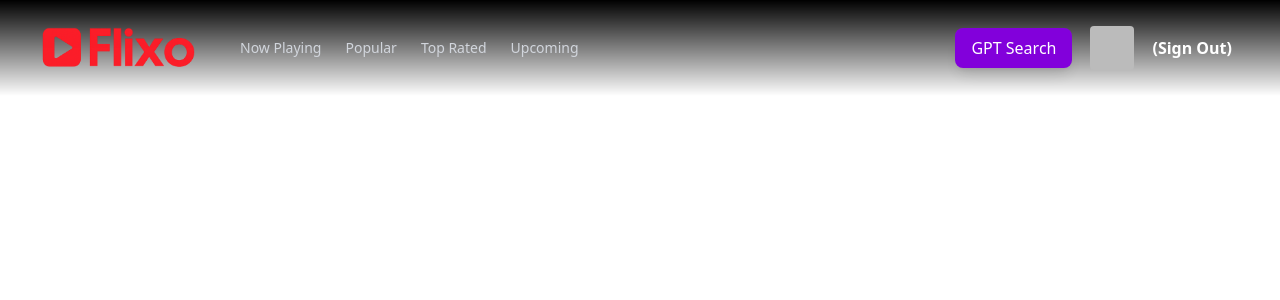
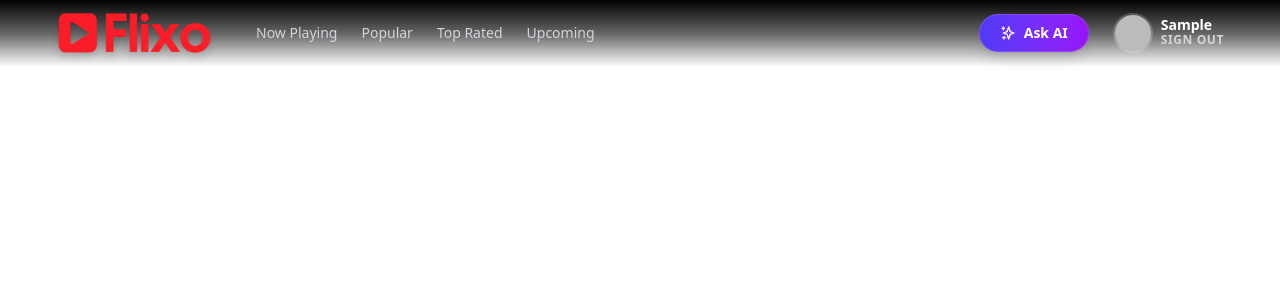
Before and after one commit to Yss207/Flixo, a React (Vite) app: page /browse in a window 1280 px wide. Shown: the top 300 px of the page. Built offline with nearby package versions, Linux system fonts and the light colour scheme; no server answers; sample sign-in values are in the browser's storage.

Commit message:
Header Update

```diff
--- a/src/components/Header.jsx
+++ b/src/components/Header.jsx
@@ -13,53 +13,42 @@ const Header = () => {
   const navigate = useNavigate();
   const user = useSelector((store) => store.user);
   const showGPTSearch = useSelector((store) => store.gpt.showGPTSearch);
+  const [activeTab, setActiveTab] = useState("");
+  const [isScrolled, setIsScrolled] = useState(false);
 
-  // 🟢 State to track which tab is currently "Glowing"
-  const [activeTab, setActiveTab] = useState("");
+  useEffect(() => {
+    const handleScroll = () => {
+      if (window.scrollY > 50) setIsScrolled(true);
+      else setIsScrolled(false);
+    };
+    window.addEventListener("scroll", handleScroll);
+    return () => window.removeEventListener("scroll", handleScroll);
+  }, []);
 
   const handleSignOut = () => {
-    signOut(auth)
-      .then(() => {})
-      .catch((error) => {
-        navigate("/error");
-      });
+    signOut(auth).catch(() => navigate("/error"));
   };
 
   const handleGPTSearchClick = () => {
     dispatch(toggleGPTSearchView());
   };
 
-  // 🟢 LOGO CLICK HANDLER: Smart Home Button
   const handleLogoClick = () => {
-    // 1. If on GPT Search page, close it to go back to Home
-    if (showGPTSearch) {
-      dispatch(toggleGPTSearchView());
-    }
-    // 2. Always scroll to the very top
+    if (showGPTSearch) dispatch(toggleGPTSearchView());
     window.scrollTo({ top: 0, behavior: "smooth" });
   };
 
-  // 🟢 SCROLL HANDLER: Finds the section by ID and slides to it
   const scrollToSection = (sectionId) => {
-    setActiveTab(sectionId); // Set the glow
+    setActiveTab(sectionId);
     const section = document.getElementById(sectionId);
-    if (section) {
-      section.scrollIntoView({ behavior: "smooth" });
-    }
+    if (section) section.scrollIntoView({ behavior: "smooth" });
   };
 
   useEffect(() => {
     const unsubscribe = onAuthStateChanged(auth, (user) => {
       if (user) {
         const { uid, email, displayName, photoURL } = user;
-        dispatch(
-          addUser({
-            uid: uid,
-            email: email,
-            displayName: displayName,
-            photoURL: photoURL,
-          })
-        );
+        dispatch(addUser({ uid, email, displayName, photoURL }));
         navigate("/browse");
       } else {
         dispatch(removeUser());
@@ -69,7 +58,6 @@ const Header = () => {
     return () => unsubscribe();
   }, []);
 
-  // 🟢 NAVIGATION ITEMS CONFIG
   const navItems = [
     { name: "Now Playing", id: "now-playing" },
     { name: "Popular", id: "popular" },
@@ -78,28 +66,37 @@ const Header = () => {
   ];
 
   return (
-    <div className="fixed w-full px-8 py-2 bg-linear-to-b from-black z-50 flex flex-col md:flex-row justify-between items-center transition-all duration-300">
-      {/* 1. Left Side: Logo & Navigation */}
-      <div className="flex items-center gap-8">
+    // 🟢 FIXED LAYOUT:
+    // 1. 'flex-col md:flex-row' -> Mobile: Stacked (Centered), Desktop: Row (Left/Right)
+    // 2. 'bg-gradient-to-b' -> Ensures no harsh lines (Dead space fix)
+    <div
+      className={`fixed w-full px-4 md:px-12 py-2 z-50 flex flex-col md:flex-row justify-between items-center transition-all duration-500 ${
+        isScrolled
+          ? "bg-black/95 shadow-xl"
+          : "bg-linear-to-b from-black via-black/60 to-transparent"
+      }`}
+    >
+      {/* 1. LEFT SIDE: Logo & Navigation */}
+      {/* 'w-full md:w-auto' ensures centering works on mobile */}
+      <div className="flex flex-col md:flex-row items-center gap-2 md:gap-8 w-full md:w-auto">
         <img
-          className="w-44 mx-auto md:mx-0 cursor-pointer hover:scale-105 transition-transform duration-200"
+          className="w-32 md:w-44 mx-auto md:mx-0 cursor-pointer hover:opacity-80 transition-opacity duration-200 drop-shadow-lg"
           src={logo}
           alt="logo"
           onClick={handleLogoClick}
         />
 
-        {/* 🟢 DESKTOP NAVBAR */}
+        {/* DESKTOP NAVBAR (Hidden on Mobile) */}
         {user && !showGPTSearch && (
-          <ul className="hidden md:flex gap-6 text-white text-sm font-medium">
+          <ul className="hidden md:flex gap-6 text-sm font-medium text-gray-300">
             {navItems.map((item) => (
               <li
                 key={item.name}
                 onClick={() => scrollToSection(item.id)}
-                className={`cursor-pointer transition-all duration-200 hover:text-red-300
-                  ${
+                className={`cursor-pointer transition-all duration-200 hover:text-white ${
                   activeTab === item.id
-                      ? "text-red-600 font-bold drop-shadow-[0_0_8px_rgba(220,38,38,0.8)] scale-105"
-                      : "text-gray-300"
+                    ? "text-white font-bold border-b-2 border-red-600 pb-1"
+                    : ""
                 }`}
               >
                 {item.name}
@@ -109,28 +106,76 @@ const Header = () => {
         )}
       </div>
 
-      {/* 2. Right Side: User Actions */}
+      {/* 2. RIGHT SIDE: User Actions */}
+      {/* 'mt-2 md:mt-0' adds slight spacing on mobile without creating dead space */}
       {user && (
-        <div className="flex items-center gap-4 p-4">
+        <div className="flex items-center gap-3 md:gap-6 mt-2 md:mt-0">
+          {/* GPT BUTTON */}
           <button
-            className="py-2 px-4 bg-purple-700 text-white rounded-lg hover:bg-purple-800 transition-colors shadow-lg"
+            className={`flex items-center gap-2 py-1.5 px-4 md:py-2 md:px-5 rounded-full font-bold transition-all duration-300 transform hover:scale-105 shadow-lg text-xs md:text-sm ${
+              showGPTSearch
+                ? "bg-gray-200 text-black hover:bg-white"
+                : "bg-linear-to-r from-indigo-600 to-purple-600 text-white hover:shadow-[0_0_15px_rgba(129,140,248,0.5)] border border-purple-400/30"
+            }`}
             onClick={handleGPTSearchClick}
           >
-            {showGPTSearch ? "Homepage" : "GPT Search"}
+            {showGPTSearch ? (
+              <>
+                <svg
+                  className="w-4 h-4"
+                  fill="none"
+                  stroke="currentColor"
+                  viewBox="0 0 24 24"
+                >
+                  <path
+                    strokeLinecap="round"
+                    strokeLinejoin="round"
+                    strokeWidth={2}
+                    d="M10 19l-7-7m0 0l7-7m-7 7h18"
+                  />
+                </svg>
+                <span>Home</span>
+              </>
+            ) : (
+              <>
+                <svg
+                  className="w-4 h-4"
+                  fill="none"
+                  stroke="currentColor"
+                  viewBox="0 0 24 24"
+                >
+                  <path
+                    strokeLinecap="round"
+                    strokeLinejoin="round"
+                    strokeWidth={2}
+                    d="M5 3v4M3 5h4M6 17v4m-2-2h4m5-16l2.286 6.857L21 12l-5.714 2.143L13 21l-2.286-6.857L5 12l5.714-2.143L13 3z"
+                  />
+                </svg>
+                <span>Ask AI</span>
+              </>
+            )}
           </button>
 
+          {/* USER PROFILE */}
+          <div className="group relative flex items-center gap-2 cursor-pointer bg-black/20 p-1 rounded-full md:bg-transparent md:p-0">
             <img
               src={user?.photoURL || userIcon}
-            alt="userIcon"
-            className="hidden md:block w-12 h-12 rounded-md object-cover border-2 border-transparent hover:border-white transition-all"
+              alt="user"
+              className="w-8 h-8 md:w-10 md:h-10 rounded-full object-cover border-2 border-white/20 group-hover:border-white transition-all duration-300"
             />
 
+            <div className="flex flex-col items-start pr-2">
+              <span className="text-white text-xs md:text-sm font-semibold hidden md:block leading-none">
+                {user.displayName?.split(" ")[0] || "User"}
+              </span>
               <button
                 onClick={handleSignOut}
-            className="font-bold text-white hover:text-red-500 transition-colors whitespace-nowrap"
+                className="text-gray-300 text-[10px] md:text-xs hover:text-red-500 font-bold uppercase tracking-wider transition-colors"
               >
-            (Sign Out)
+                Sign Out
               </button>
+            </div>
+          </div>
         </div>
       )}
     </div>
```
Lines whose indentation alone changed are shown as unchanged.
